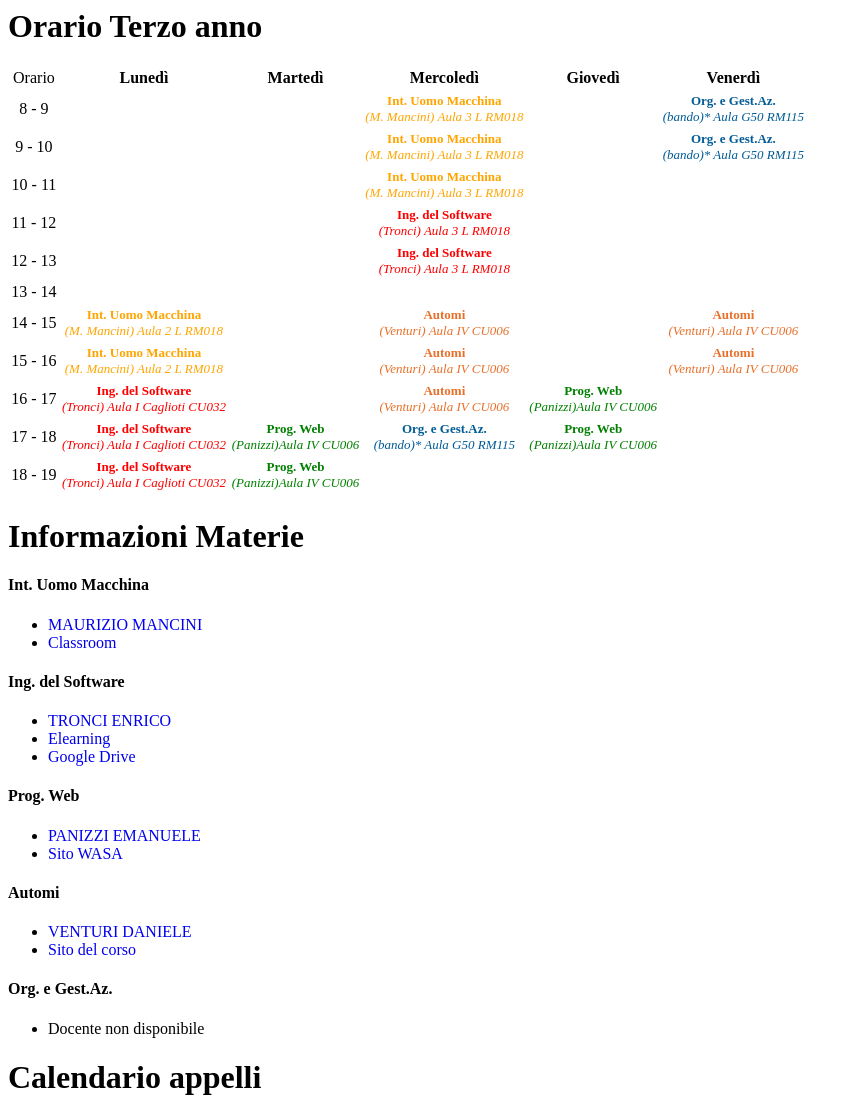
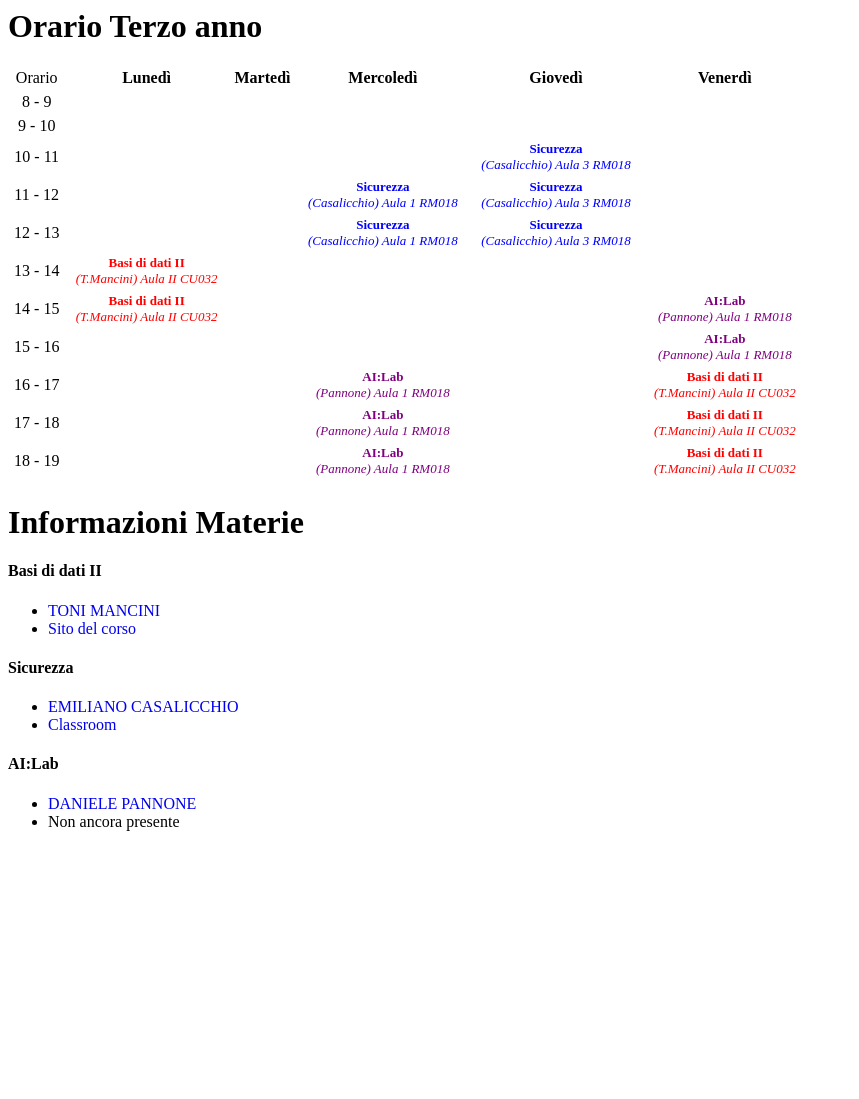
Before and after one commit to GiusTMP/terzo-anno, a plain HTML site: page index.html in a window 1280 px wide. Shown: the top 1099 px of the page, without its empty margins (0-859 px from the left). After the commit the page ends 847 px from the top, so only its background shows below. Drawn offline with Linux system fonts and the light colour scheme.

Commit message:
Aggiornato sito con cose del secondo semestre

```diff
--- a/index.html
+++ b/index.html
@@ -13,123 +13,128 @@
     <td align = "center">8 - 9</td>
     <td align = "center"></td>
     <td align = "center"></td>
-    <td style="color:orange" align = "center"><font size="2"><strong>Int. Uomo Macchina</strong><br><em>
-        (M. Mancini) Aula 3 L RM018</em><br></td>
     <td align = "center"></td>
-     <td style="color:rgb(0,91,150)" align = "center"><font size="2"><strong>Org. e Gest.Az.</strong><br><em>(bando)* Aula G50 RM115</em><br></td>
+    <td align = "center"></td>
+    <td align = "center"></td>
   <tr>
   <tr>
     <td align = "center">9 - 10</td>
     <td align = "center"></td>
     <td align = "center"></td>
-    <td style="color:orange" align = "center"><font size="2"><strong>Int. Uomo Macchina</strong><br><em>
-        (M. Mancini) Aula 3 L RM018</em><br></td>
     <td align = "center"></td>
-     <td style="color:rgb(0,91,150)" align = "center"><font size="2"><strong>Org. e Gest.Az.</strong><br><em>(bando)* Aula G50 RM115</em><br></td>
+    <td align = "center"></td>
+    <td align = "center"></td>
   <tr>
   <tr>
     <td align = "center">10 - 11</td>
     <td align = "center"></td>
     <td align = "center"></td>
-    <td style="color:orange" align = "center"><font size="2"><strong>Int. Uomo Macchina</strong><br><em>
-        (M. Mancini) Aula 3 L RM018</em><br></td>
+    <td align = "center"></td>
+    <td style="color:blue" align = "center"><font size="2"><strong>Sicurezza</strong><br>
+      <em>(Casalicchio) Aula 3 RM018</em><br></td>
 
   <tr>
   <tr>
     <td align = "center">11 - 12</td>
     <td align = "center"></td>
     <td align = "center"></td>
-    <td style="color:red" align = "center"><font size="2"><strong>Ing. del Software</strong><br>
-        <em>(Tronci) Aula 3 L RM018</em><br></td>
+    <td style="color:blue" align = "center"><font size="2"><strong>Sicurezza</strong><br>
+      <em>(Casalicchio) Aula 1 RM018</em><br></td>
+    <td style="color:blue" align = "center"><font size="2"><strong>Sicurezza</strong><br>
+      <em>(Casalicchio) Aula 3 RM018</em><br></td>
 
   <tr>
   <tr>
     <td align = "center">12 - 13</td>
     <td align = "center"></td>
     <td align = "center"></td>
-    <td style="color:red" align = "center"><font size="2"><strong>Ing. del Software</strong><br>
-        <em>(Tronci) Aula 3 L RM018</em><br></td>
+    <td style="color:blue" align = "center"><font size="2"><strong>Sicurezza</strong><br>
+      <em>(Casalicchio) Aula 1 RM018</em><br></td>
+    <td style="color:blue" align = "center"><font size="2"><strong>Sicurezza</strong><br>
+      <em>(Casalicchio) Aula 3 RM018</em><br></td>
 
 
   <tr>
   <tr>
     <td align = "center">13 - 14</td>
-     <td align = "center"></td>
-     <td align = "center"></td>
-     <td align = "center"></td>
-     <td align = "center"></td>
-     <td align = "center"></td>
+    <td style="color:red" align = "center"><font size="2"><strong>Basi di dati II</strong><br>
+      <em>(T.Mancini) Aula II CU032</em><br></td>
+    <td align = "center"></td>
+    <td align = "center"></td>
+    <td align = "center"></td>
+    <td align = "center"></td>
   <tr>
   <tr>
     <td align = "center">14 - 15</td>
-    <td style="color:orange" align = "center"><font size="2"><strong>Int. Uomo Macchina</strong><br>
-        <em>
-        (M. Mancini) Aula 2 L RM018</em><br></td>
-        <td align = "center"></td>
-    <td style="color:rgb(232,112,42)" align = "center"><font size="2"><strong>Automi</strong><br><em>(Venturi) Aula IV CU006</em><br></td><td align = "center"></td>
-    <td style="color:rgb(232,112,42)" align = "center"><font size="2"><strong>Automi</strong><br><em>(Venturi) Aula IV CU006</em><br></td>
+    <td style="color:red" align = "center"><font size="2"><strong>Basi di dati II</strong><br>
+      <em>(T.Mancini) Aula II CU032</em><br></td>
+    <td align = "center"></td>
+    <td align = "center"></td>
+    <td align = "center"></td>
+    <td style="color:purple" align = "center"><font size="2"><strong>AI:Lab</strong><br>
+      <em>(Pannone) Aula 1 RM018</em><br></td>
   <tr>
   <tr>
     <td align = "center">15 - 16</td>
-    <td style="color:orange" align = "center"><font size="2"><strong>Int. Uomo Macchina</strong><br><em>
-        (M. Mancini) Aula 2 L RM018</em><br></td>
-        <td align = "center"></td>
-    <td style="color:rgb(232,112,42)" align = "center"><font size="2"><strong>Automi</strong><br><em>(Venturi) Aula IV CU006</em><br></td><td align = "center"></td>
-    <td style="color:rgb(232,112,42)" align = "center"><font size="2"><strong>Automi</strong><br><em>(Venturi) Aula IV CU006</em><br></td>
+    <td align = "center"></td>
+    <td align = "center"></td>
+    <td align = "center"></td>
+    <td align = "center"></td>
+    <td style="color:purple" align = "center"><font size="2"><strong>AI:Lab</strong><br>
+      <em>(Pannone) Aula 1 RM018</em><br></td>
   <tr>
   <tr>
     <td align = "center">16 - 17</td>
-    <td style="color:red" align = "center"><font size="2"><strong>Ing. del Software</strong><br>
-        <em>(Tronci) Aula I Caglioti CU032</em><br></td>
-        <td align = "center"></td>
-    <td style="color:rgb(232,112,42)" align = "center"><font size="2"><strong>Automi</strong><br><em>(Venturi) Aula IV CU006</em><br></td>
-    <td style="color:green" align = "center"><font size="2"><strong>Prog. Web</strong><br><em>(Panizzi)Aula IV CU006</em><br></td>
+    <td align = "center"></td>
+    <td align = "center"></td>
+    <td style="color:purple" align = "center"><font size="2"><strong>AI:Lab</strong><br>
+      <em>(Pannone) Aula 1 RM018</em><br></td>
+    <td align = "center"></td>
+    <td style="color:red" align = "center"><font size="2"><strong>Basi di dati II</strong><br>
+      <em>(T.Mancini) Aula II CU032</em><br></td>
   <tr>
   <tr>
     <td align = "center">17 - 18</td>
-    <td style="color:red" align = "center"><font size="2"><strong>Ing. del Software</strong><br>
-        <em>(Tronci) Aula I Caglioti CU032</em><br></td>
-    <td style="color:green" align = "center"><font size="2"><strong>Prog. Web</strong><br><em>(Panizzi)Aula IV CU006</em><br></td>
-    <td style="color:rgb(0,91,150)" align = "center"><font size="2"><strong>Org. e Gest.Az.</strong><br><em>(bando)* Aula G50 RM115</em><br></td>
-    <td style="color:green" align = "center"><font size="2"><strong>Prog. Web</strong><br><em>(Panizzi)Aula IV CU006</em><br></td>
+    <td align = "center"></td>
+    <td align = "center"></td>
+    <td style="color:purple" align = "center"><font size="2"><strong>AI:Lab</strong><br>
+      <em>(Pannone) Aula 1 RM018</em><br></td>
+    <td align = "center"></td>
+    <td style="color:red" align = "center"><font size="2"><strong>Basi di dati II</strong><br>
+      <em>(T.Mancini) Aula II CU032</em><br></td>
   <tr>
   <tr>
     <td align = "center">18 - 19</td>
-    <td style="color:red" align = "center"><font size="2"><strong>Ing. del Software</strong><br>
-        <em>(Tronci) Aula I Caglioti CU032</em><br></td>
-    <td style="color:green" align = "center"><font size="2"><strong>Prog. Web</strong><br><em>(Panizzi)Aula IV CU006</em><br></td>
     <td align = "center"></td>
+    <td align = "center"></td>
+    <td style="color:purple" align = "center"><font size="2"><strong>AI:Lab</strong><br>
+      <em>(Pannone) Aula 1 RM018</em><br></td>
+    <td align = "center"></td>
+    <td style="color:red" align = "center"><font size="2"><strong>Basi di dati II</strong><br>
+      <em>(T.Mancini) Aula II CU032</em><br></td>
   <tr>
   </table>
 
  <h1>Informazioni Materie</h1>
 
- <h4>Int. Uomo Macchina</h4>
+ <h4>Basi di dati II</h4>
     <ul>
-      <li><a href="https://corsidilaurea.uniroma1.it/it/users/mauriziomanciniuniroma1it" style="text-decoration: none">MAURIZIO MANCINI</li></a>
-      <li><a href="https://classroom.google.com/c/NjI1NDQ5MjE4NzQ4?cjc=h5wlsrb" style="text-decoration: none">Classroom</li></a>
+      <li><a href="https://corsidilaurea.uniroma1.it/user/23580" style="text-decoration: none">TONI MANCINI</li></a>
+      <li><a href="http://tmancini.di.uniroma1.it/index.php" style="text-decoration: none">Sito del corso</li></a>
     </ul>
- <h4>Ing. del Software</h4>
+ <h4>Sicurezza</h4>
     <ul>
-      <li><a href="https://corsidilaurea.uniroma1.it/it/users/enricotronciuniroma1it" style="text-decoration: none">TRONCI ENRICO</li></a>
-      <li><a href="https://elearning.uniroma1.it/enrol/index.php?id=11834" style="text-decoration: none">Elearning</li></a>
-      <li><a href="https://drive.google.com/drive/folders/1HCPIGL4mzhRJXjWQehEopvJYqsjLs2WF" style="text-decoration: none">Google Drive</li></a>
+      <li><a href="https://corsidilaurea.uniroma1.it/user/13392" style="text-decoration: none">EMILIANO CASALICCHIO</li></a>
+      <li><a href="https://classroom.google.com/c/NjYyOTM3MzIzMzc2?cjc=qkncoyr" style="text-decoration: none">Classroom</li></a>
     </ul>
-  <h4>Prog. Web</h4>
+  <h4>AI:Lab</h4>
     <ul>
-      <li><a href="https://corsidilaurea.uniroma1.it/it/users/emanuelepanizziuniroma1it" style="text-decoration: none">PANIZZI EMANUELE</li></a>
-      <li><a href="http://gamificationlab.uniroma1.it/en/wasa/" style="text-decoration: none">Sito WASA</li></a>
+      <li><a href="https://corsidilaurea.uniroma1.it/it/users/danielepannoneuniroma1it" style="text-decoration: none">DANIELE PANNONE</li></a>
+      <li>Non ancora presente</li>
     </ul>
-  <h4>Automi</h4>
-    <ul>
-      <li><a href="https://corsidilaurea.uniroma1.it/it/users/danieleventuriuniroma1it" style="text-decoration: none">VENTURI DANIELE</li></a>
-      <li><a href="http://danieleventuri.altervista.org/acc.shtml" style="text-decoration: none">Sito del corso</li></a>
-    </ul>
-  <h4>Org. e Gest.Az.</h4>
-    <ul>
-      <li>Docente non disponibile</li>
-    </ul>
-  <h1>Calendario appelli</h1>
+
+  <!-- <h1>Calendario appelli</h1>
     <ul>
       <li><a href="https://docs.google.com/spreadsheets/d/e/2PACX-1vSFYz3a15dNkJWH6kJlQoPz9m7psVdysOg5YYmgD8Yn4Yrc1-UPIYHPEcM-_D-FsAs3FWhu_wYAvVFr/pubhtml" style="text-decoration: none">Calendario appelli</li></a>
     </ul>
+  -->
```
